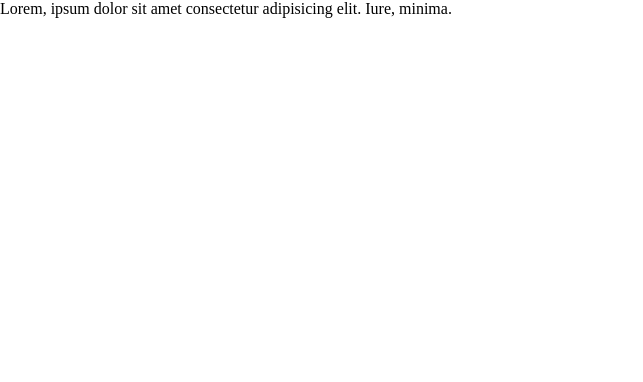
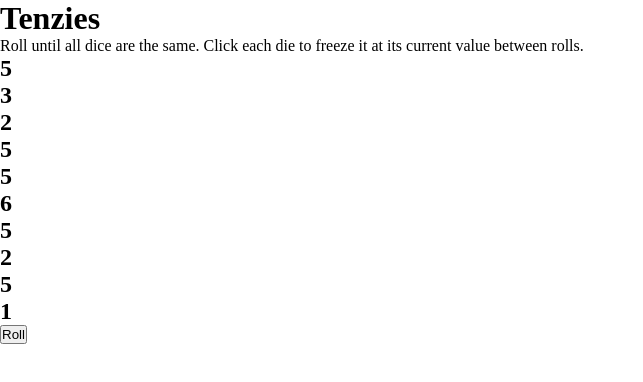
Before and after one commit to Predrag-Jandric/React-dice-game, a React (Create React App) app: page / in a window 1280 px wide. Shown: the top 382 px of the page, without its empty margins (0-643 px from the left). Built offline with nearby package versions, Linux system fonts and the light colour scheme.

Commit message:
logic added

```diff
--- a/package.json
+++ b/package.json
@@ -6,10 +6,11 @@
     "@testing-library/jest-dom": "^5.17.0",
     "@testing-library/react": "^13.4.0",
     "@testing-library/user-event": "^13.5.0",
+    "nanoid": "^4.0.2",
     "react": "^18.2.0",
+    "react-confetti": "^6.1.0",
     "react-dom": "^18.2.0",
-    "react-scripts": "5.0.1",
-    "web-vitals": "^2.1.4"
+    "react-scripts": "5.0.1"
   },
   "scripts": {
     "start": "react-scripts start",
--- a/src/App.js
+++ b/src/App.js
@@ -1,11 +1,83 @@
-import React from "react";
+import React from "react"
+import {nanoid} from "nanoid"
+import Confetti from "react-confetti"
+import SingleDice from "./components/SingleDice"
 
-function App() {
-  return (
-    <div className="App">
-        <p>Lorem, ipsum dolor sit amet consectetur adipisicing elit. Iure, minima.</p>
-    </div>
-  );
+export default function App() {
+
+    const [dice, setDice] = React.useState(allNewDice())
+    const [tenzies, setTenzies] = React.useState(false)
+
+    React.useEffect(() => {
+        const allHeld = dice.every(die => die.isHeld)
+        const firstValue = dice[0].value
+        const allSameValue = dice.every(die => die.value === firstValue)
+        if (allHeld && allSameValue) {
+            setTenzies(true)
+        }
+    }, [dice])
+
+    function generateNewDie() {
+        return {
+            value: Math.ceil(Math.random() * 6),
+            isHeld: false,
+            id: nanoid()
+        }
+    }
+
+    function allNewDice() {
+        const newDice = []
+        for (let i = 0; i < 10; i++) {
+            newDice.push(generateNewDie())
+        }
+        return newDice
+    }
+
+    function rollDice() {
+        if(!tenzies) {
+            setDice(oldDice => oldDice.map(die => {
+                return die.isHeld ?
+                    die :
+                    generateNewDie()
+            }))
+        } else {
+            setTenzies(false)
+            setDice(allNewDice())
+        }
+    }
+
+    function holdDice(id) {
+        setDice(oldDice => oldDice.map(die => {
+            return die.id === id ?
+                {...die, isHeld: !die.isHeld} :
+                die
+        }))
+    }
+
+    const diceElements = dice.map(die => (
+        <SingleDice
+            key={die.id}
+            value={die.value}
+            isHeld={die.isHeld}
+            holdDice={() => holdDice(die.id)}
+        />
+    ))
+
+    return (
+        <main>
+            {tenzies && <Confetti />}
+            <h1 className="title">Tenzies</h1>
+            <p className="instructions">Roll until all dice are the same.
+            Click each die to freeze it at its current value between rolls.</p>
+            <div className="dice-container">
+                {diceElements}
+            </div>
+            <button
+                className="roll-dice"
+                onClick={rollDice}
+            >
+                {tenzies ? "New Game" : "Roll"}
+            </button>
+        </main>
+    )
 }
-
-export default App;
--- /dev/null
+++ b/src/components/SingleDice.jsx
@@ -0,0 +1,16 @@
+import React from "react"
+
+export default function SingleDice(props) {
+    const styles = {
+        backgroundColor: props.isHeld ? "#59E391" : "white"
+    }
+    return (
+        <div
+            className="die-face"
+            style={styles}
+            onClick={props.holdDice}
+        >
+            <h2 className="die-num">{props.value}</h2>
+        </div>
+    )
+}
```
Also changed, not shown: 1 other file (tests, documents, lock files or other folders).
